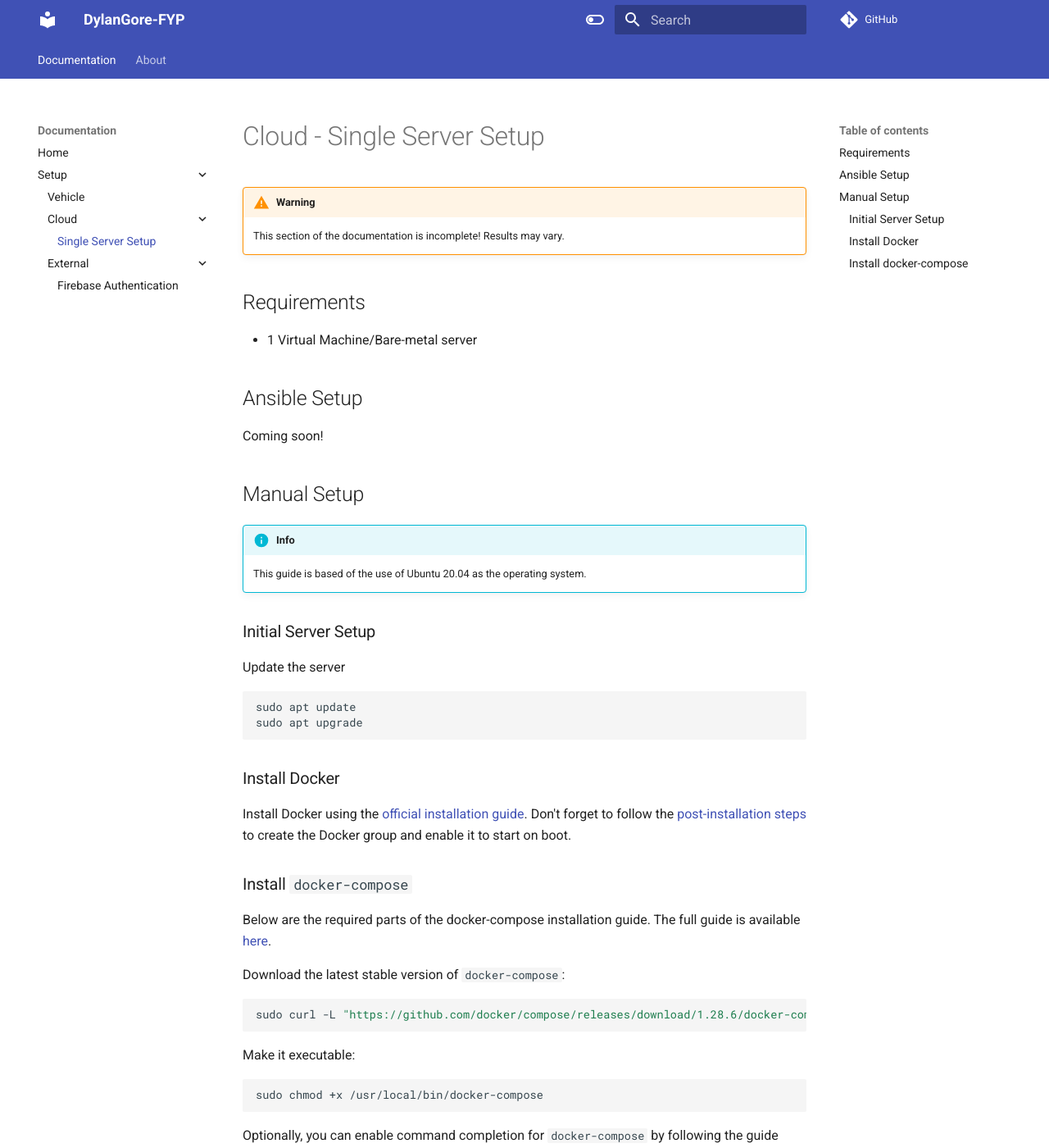
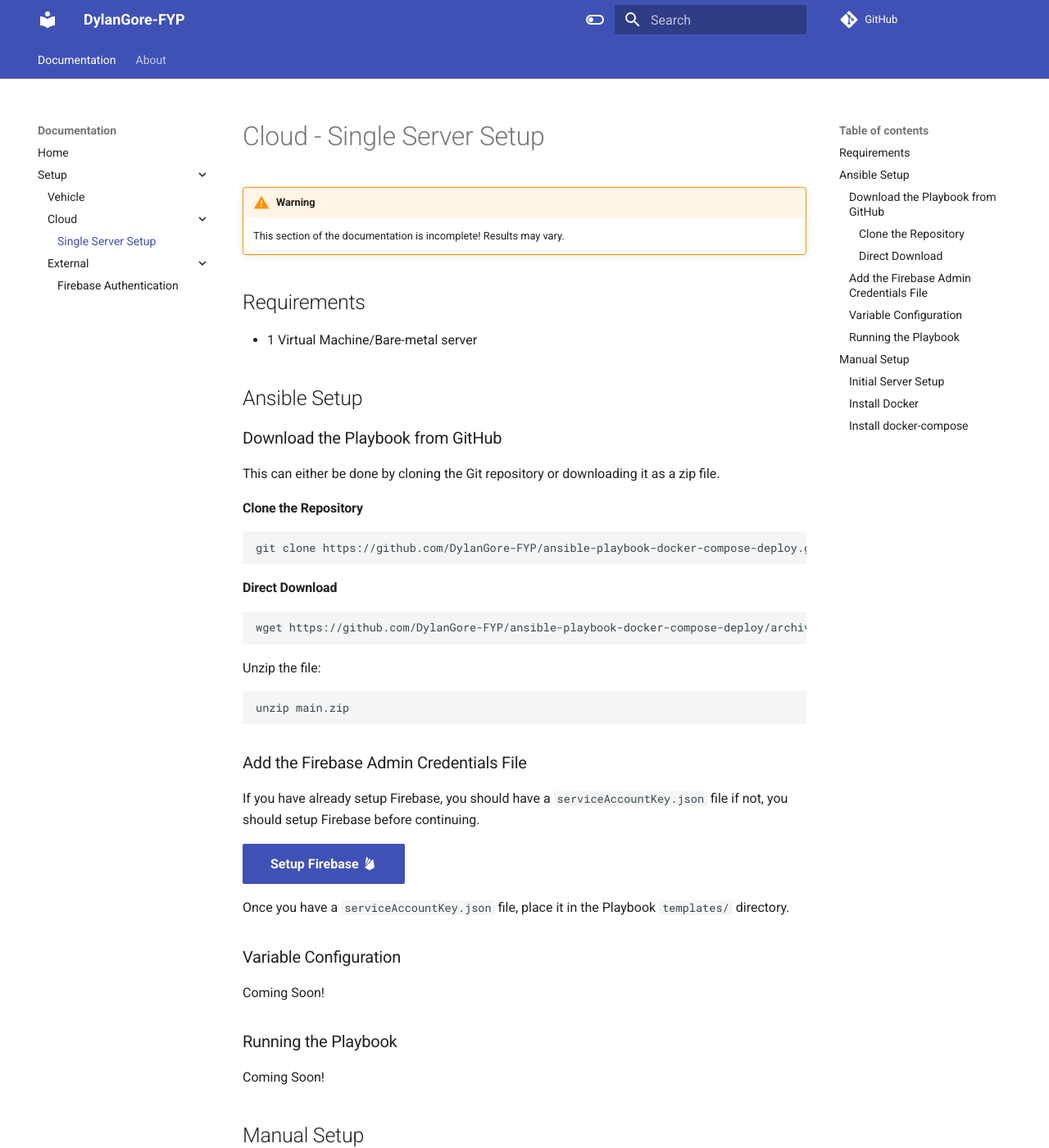
Before and after one commit to DylanGore-FYP/Documentation, an MkDocs documentation site: the page built from docs/setup/cloud-single-server.md, in a window 1280 px wide and 1400 px high. Shown: the whole window at 82% size. Built offline with MkDocs 1.6.1 and Material for MkDocs 9.7.7, drawn with Linux system fonts in a browser that asks for light colours; comment, search, counter and statistics services are not loaded.

Commit message:
:construction: Begin Ansible instructions (single server)

````diff
--- a/docs/setup/cloud-single-server.md
+++ b/docs/setup/cloud-single-server.md
@@ -10,7 +10,43 @@
 
 ## Ansible Setup
 
-Coming soon!
+### Download the Playbook from GitHub
+
+This can either be done by cloning the Git repository or downloading it as a zip file.
+
+#### Clone the Repository
+
+```bash
+git clone https://github.com/DylanGore-FYP/ansible-playbook-docker-compose-deploy.git
+```
+
+#### Direct Download
+
+```bash
+wget https://github.com/DylanGore-FYP/ansible-playbook-docker-compose-deploy/archive/refs/heads/main.zip
+```
+
+Unzip the file:
+
+```bash
+unzip main.zip
+```
+
+### Add the Firebase Admin Credentials File
+
+If you have already setup Firebase, you should have a `serviceAccountKey.json` file if not, you should setup Firebase before continuing.
+
+[Setup Firebase :material-firebase:](/setup/external-firebase-authentication){ .md-button .md-button--primary }
+
+Once you have a `serviceAccountKey.json` file, place it in the Playbook `templates/` directory.
+
+### Variable Configuration
+
+Coming Soon!
+
+### Running the Playbook
+
+Coming Soon!
 
 ## Manual Setup
 
````
